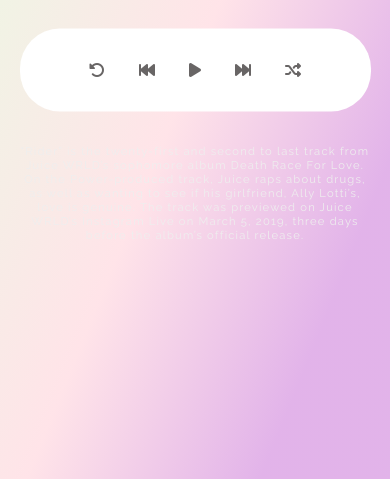
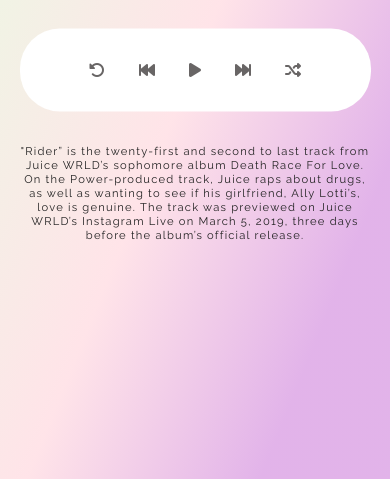
Before and after one commit to anslemkelechi/Soundclips, a plain HTML site: page index.html in a window 390 px wide. Shown: the part 415-894 px from the top of the page. Drawn offline with Linux system fonts and the light colour scheme.

Commit message:
Updated Responsive Design

```diff
--- a/style.css
+++ b/style.css
@@ -137,8 +137,7 @@ body {
 .grid-b {
   justify-self: start;
 }
-.music-content {
-}
+
 .music-header {
   margin-bottom: 4rem;
 }
@@ -235,6 +234,6 @@ body {
 
   }
   .music-desc p{
-      color:#eee;
+      color:#222;
   }
 }
```
